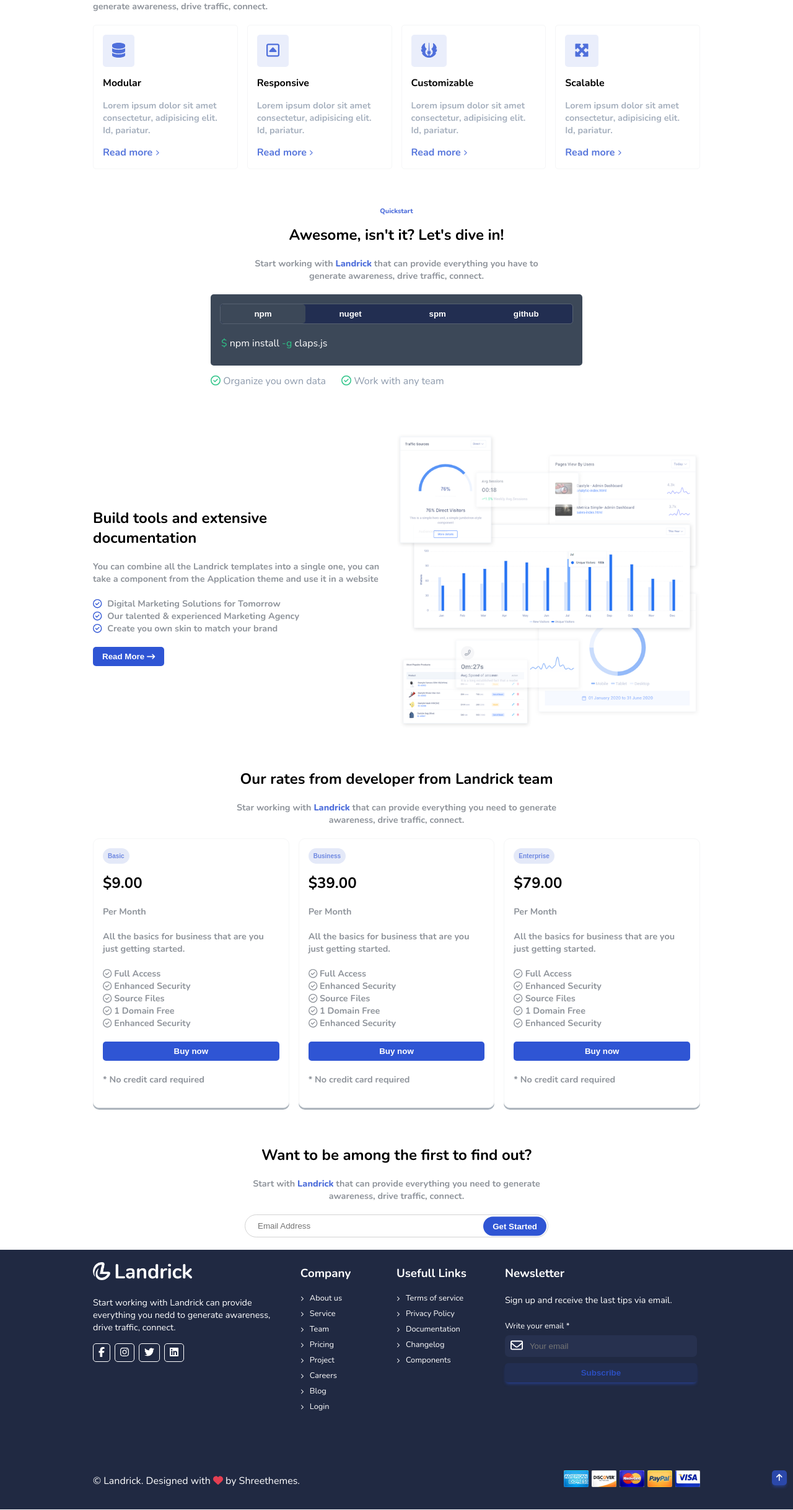
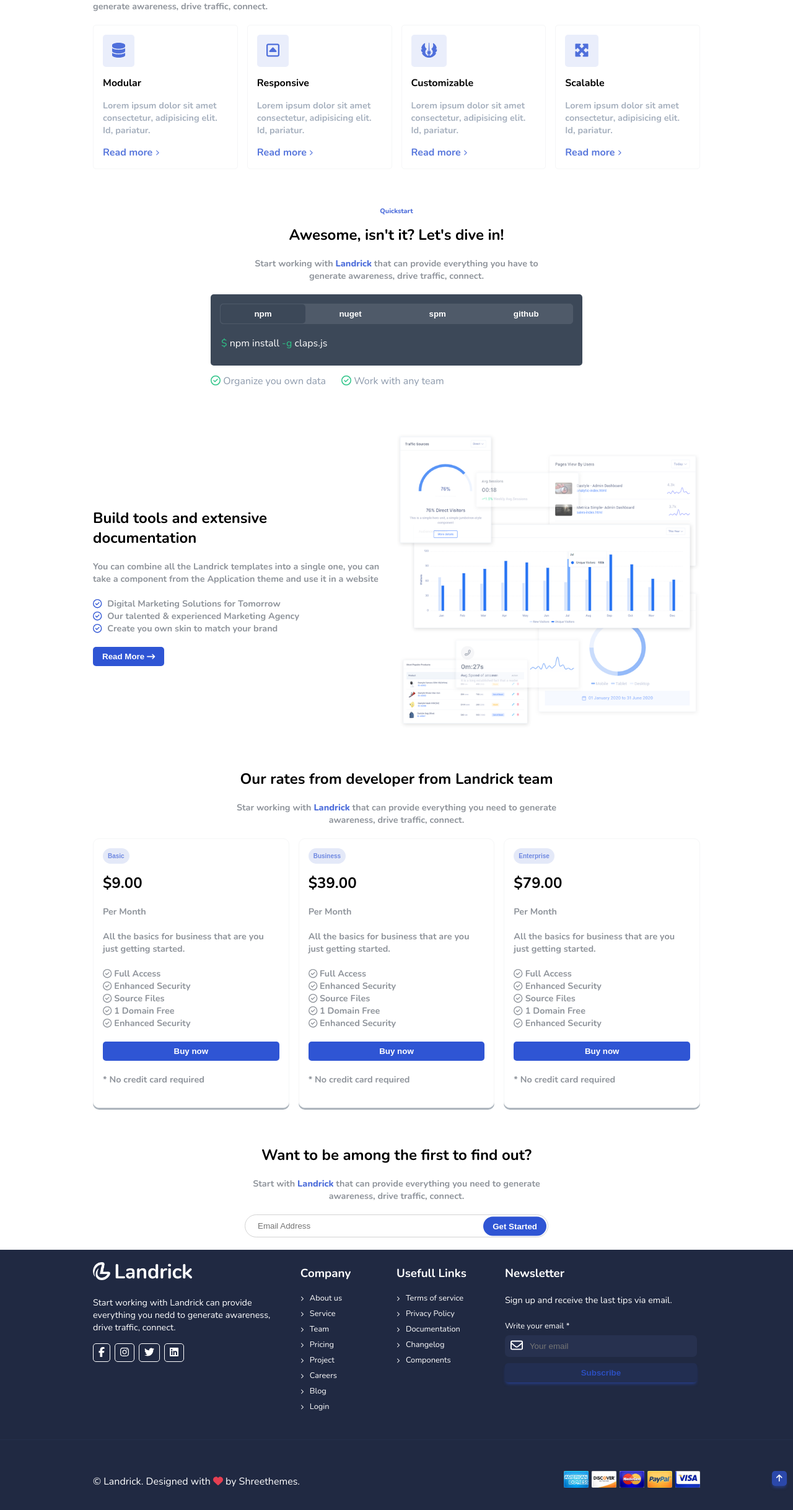
Before and after one commit to Siripiri-hue/proj-html-vuejs, a Vue app: page / in a window 1280 px wide. Shown: the part 832-3269 px from the top of the page at 62% size. Built offline with nearby package versions, Linux system fonts and the light colour scheme.

Commit message:
Sistemati dettagli grafici

```diff
--- a/src/assets/scss/colorPalette.scss
+++ b/src/assets/scss/colorPalette.scss
@@ -27,8 +27,8 @@
 
 /* command line box */
 $commandBkg: #3C4858;
-$btnBorder: #576271;
-$btnBkg: #4F5A69;
+// $btnBkg: #576271;
+$btnBorder: #4F5A69;
 $activeBkg: #3C4858;
 $benefitsText: #8D9AAC;
 
--- a/src/components/FooterComponents/CopyrightsComponent.vue
+++ b/src/components/FooterComponents/CopyrightsComponent.vue
@@ -67,6 +67,7 @@
 #copyrights {
     padding: 30px 0 10px;
     position: relative;
+    border-top: 1px solid #232E4A;
 
     ul {
         gap: 5px;
--- a/src/components/MainComponents/QuickstartComponent.vue
+++ b/src/components/MainComponents/QuickstartComponent.vue
@@ -74,7 +74,7 @@
             // padding: 10px 0;
             border: 1px solid $btnBorder;
             border-radius: 5px;
-            background-color: $btnBkg;
+            background-color: $btnBorder;
 
             .btn-command {
                 flex-grow: 1;
```
